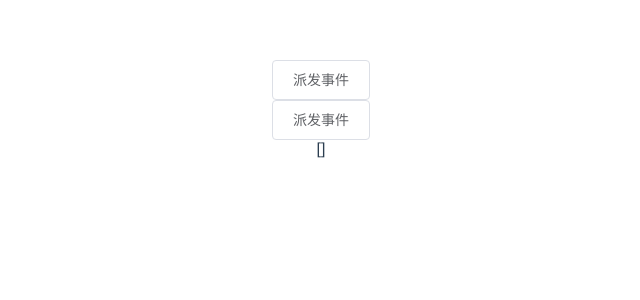
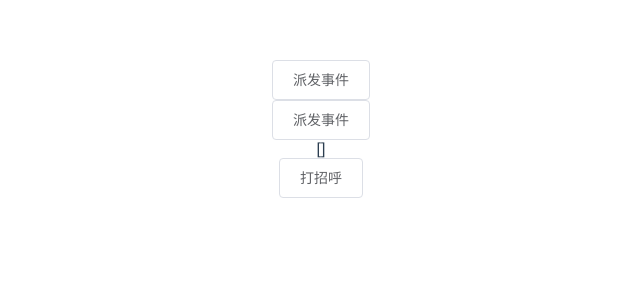
Before and after one commit to Candice0718/vue-project, a Vue app: page / in a window 1280 px wide. Shown: the top 300 px of the page, without its empty margins (319-959 px from the left). Built offline with nearby package versions, Linux system fonts and the light colour scheme.

Commit message:
$parent,$root通信

```diff
--- a/src/App.vue
+++ b/src/App.vue
@@ -3,6 +3,8 @@
     <emitBus1></emitBus1>
     <emitBus2></emitBus2>
     <onBus></onBus>
+    <brother1></brother1>
+    <brother2></brother2>
   </div>
 </template>
 
@@ -10,13 +12,17 @@
 import emitBus1 from '@/components/eventBus/emitBus1.vue';
 import emitBus2 from '@/components/eventBus/emitBus2.vue';
 import onBus from '@/components/eventBus/onBus.vue'
+import brother1 from '@/components/parent/brother1.vue';
+import brother2 from '@/components/parent/brother2.vue';
 
 export default {
   name: 'app',
   components: {
     emitBus1,
     emitBus2,
-    onBus
+    onBus,
+    brother1,
+    brother2
   }
 }
 </script>
--- /dev/null
+++ b/src/components/parent/brother1.vue
@@ -0,0 +1,25 @@
+<template>
+  <div>
+    {{this.message}}
+  </div>
+</template>
+
+<script>
+  export default {
+    data() {
+      return {
+        message: ''
+      }
+    },
+    mounted () {
+      // this.$parent监听
+      this.$parent.$on('foo', msg => {
+        this.message = msg
+      })
+    },
+  }
+</script>
+
+<style lang="scss" scoped>
+
+</style>
--- /dev/null
+++ b/src/components/parent/brother2.vue
@@ -0,0 +1,24 @@
+<template>
+  <div>
+    <el-button @click="sayHi">打招呼</el-button>
+  </div>
+</template>
+
+<script>
+  export default {
+    methods: {
+      sayHi() {
+        // this.$parent派发,
+        // this.$parent为VueComponent
+        // this.$root为Vue可以实现同样的通信效果
+        console.log(this.$parent);
+        console.log(this.$root);
+        this.$parent.$emit('foo', 'say hi from brother1');
+      }
+    },
+  }
+</script>
+
+<style lang="scss" scoped>
+
+</style>
```
